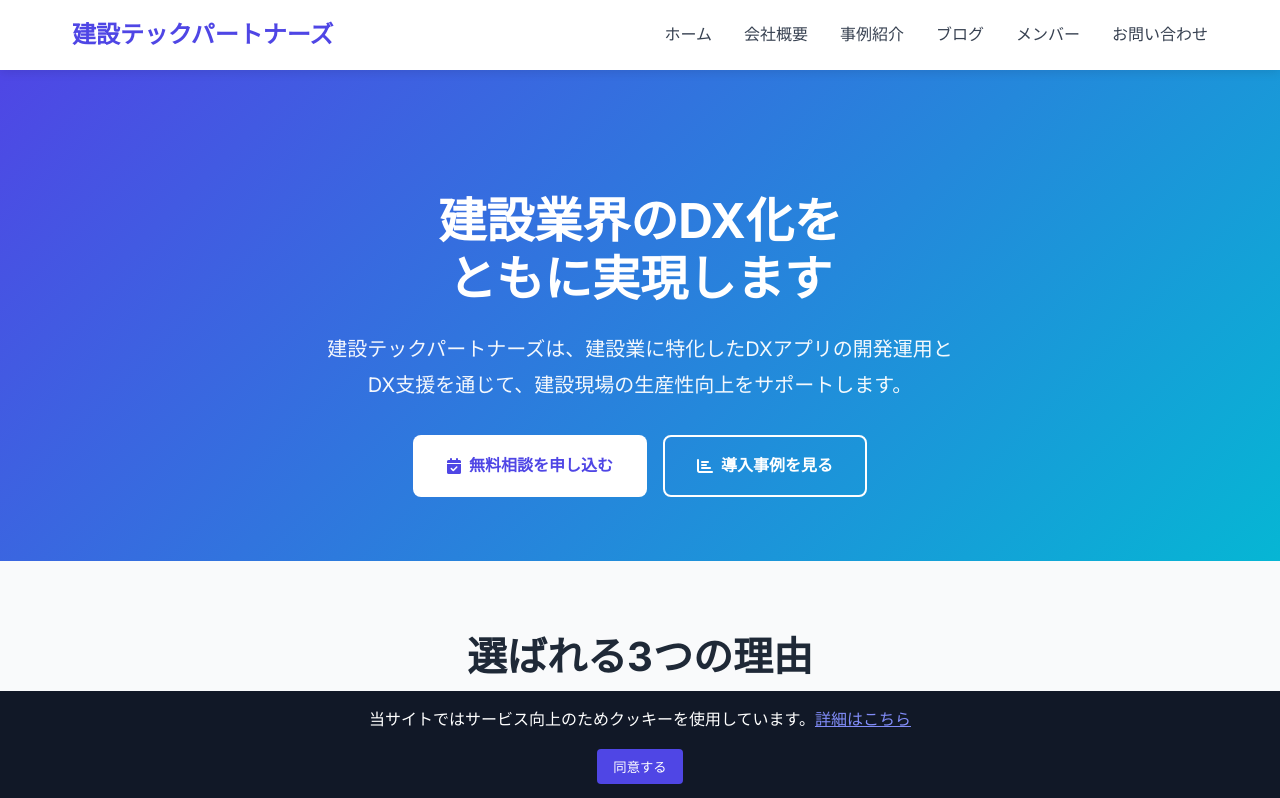
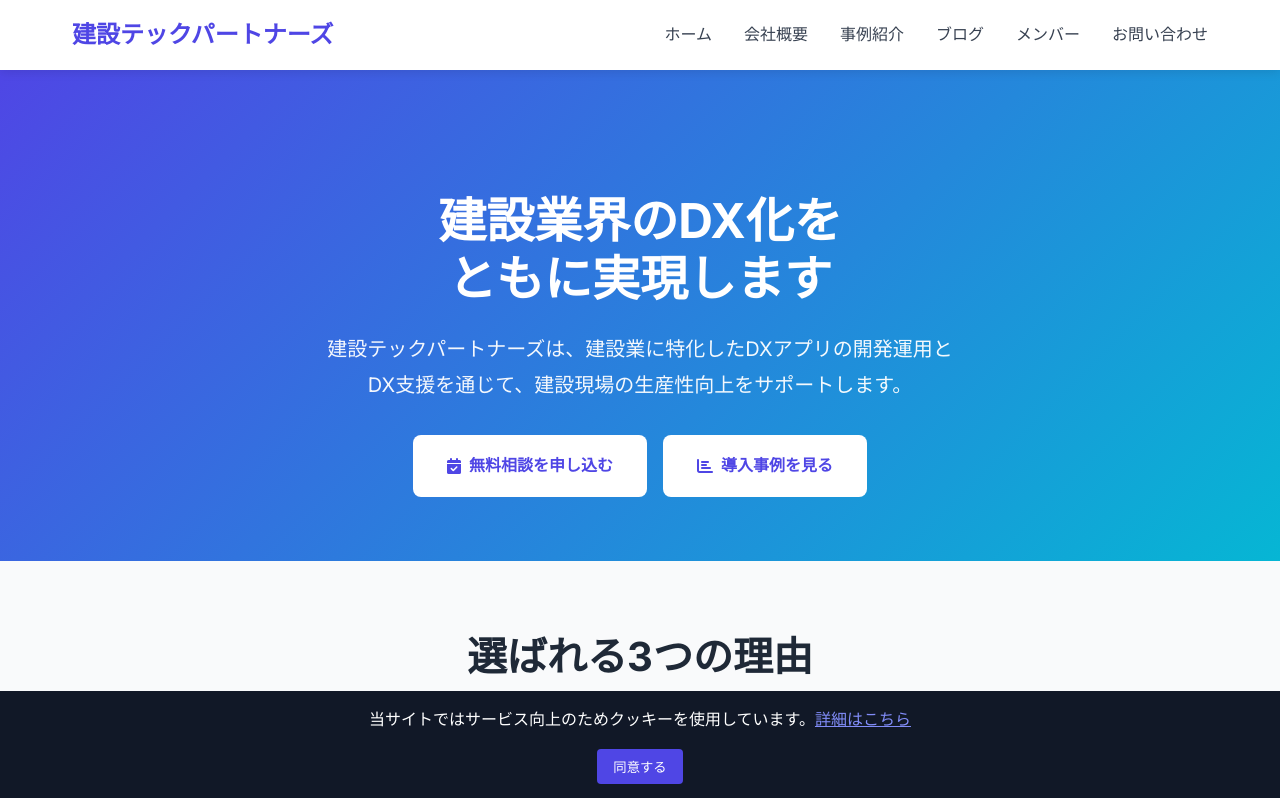
Before and after one commit to Charumeran/maincharacter, a Next.js app: page / in a window 1280 px wide. Shown: the top 798 px of the page. Built offline with nearby package versions, Linux system fonts and the light colour scheme.

Commit message:
ボタンを変更

```diff
--- a/components/HeroSection.tsx
+++ b/components/HeroSection.tsx
@@ -17,7 +17,7 @@ export default function HeroSection() {
             <i className="fas fa-calendar-check" style={{ marginRight: '0.5rem' }}></i>
             無料相談を申し込む
           </Link>
-          <Link href="/cases" className="cta-button cta-button-secondary">
+          <Link href="/cases" className="cta-button">
             <i className="fas fa-chart-bar" style={{ marginRight: '0.5rem' }}></i>
             導入事例を見る
           </Link>
```
